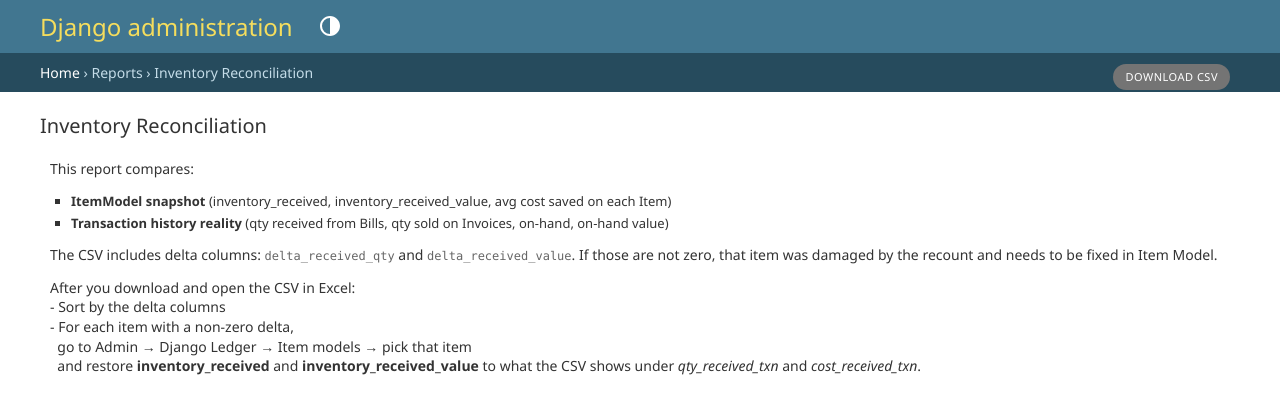
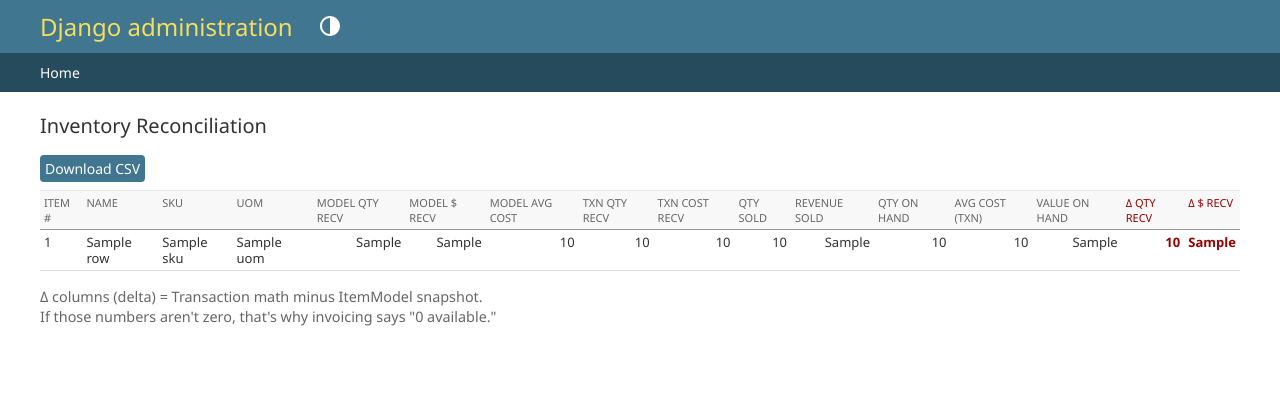
Before and after one commit to patkitch/pforbes_books, a Django app: template reports/templates/admin/reports/inventory_reconciliation_changelist.html in a window 1280 px wide. Shown: the top 414 px of the page. Run offline with Django 5.2, Linux system fonts and the light colour scheme; the template is opened without the code that fills it: most values are stand-ins (such as "Sample title", 1, 10 or a date in 2020).

Commit message:
updated reports/admin

```diff
--- a/reports/templates/admin/reports/inventory_reconciliation_changelist.html
+++ b/reports/templates/admin/reports/inventory_reconciliation_changelist.html
@@ -1,64 +1,117 @@
 {% extends "admin/base_site.html" %}
-{% load i18n static %}
+{% load static %}
 
-{% block extrastyle %}
-{{ block.super }}
-<link rel="stylesheet" href="{% static 'admin/css/changelists.css' %}">
-{% endblock %}
+{% block title %}Inventory Reconciliation{% endblock %}
 
-{% block breadcrumbs %}
-<div class="breadcrumbs">
-    <a href="{% url 'admin:index' %}">{% translate 'Home' %}</a>
-    › <span>Reports</span>
-    › <span>Inventory Reconciliation</span>
+{% block content %}
+<div class="app-inventory-reconciliation">
+    <h1>Inventory Reconciliation</h1>
+
+    {% if no_entity_message %}
+        <p style="color: red; font-weight: bold;">{{ no_entity_message }}</p>
+    {% else %}
+
+        <p>
+            <a class="button" href="{% url download_url_name %}">
+                Download CSV
+            </a>
+        </p>
+
+        <div style="max-width: 100%; overflow-x: auto;">
+            <table class="admin-inventory-report" style="border-collapse: collapse; min-width: 1200px;">
+                <thead>
+                    <tr>
+                        <th style="border-bottom:1px solid #999; padding:4px;">Item #</th>
+                        <th style="border-bottom:1px solid #999; padding:4px;">Name</th>
+                        <th style="border-bottom:1px solid #999; padding:4px;">SKU</th>
+                        <th style="border-bottom:1px solid #999; padding:4px;">UoM</th>
+
+                        <th style="border-bottom:1px solid #999; padding:4px;">Model Qty Recv</th>
+                        <th style="border-bottom:1px solid #999; padding:4px;">Model $ Recv</th>
+                        <th style="border-bottom:1px solid #999; padding:4px;">Model Avg Cost</th>
+
+                        <th style="border-bottom:1px solid #999; padding:4px;">Txn Qty Recv</th>
+                        <th style="border-bottom:1px solid #999; padding:4px;">Txn Cost Recv</th>
+
+                        <th style="border-bottom:1px solid #999; padding:4px;">Qty Sold</th>
+                        <th style="border-bottom:1px solid #999; padding:4px;">Revenue Sold</th>
+
+                        <th style="border-bottom:1px solid #999; padding:4px;">Qty On Hand</th>
+                        <th style="border-bottom:1px solid #999; padding:4px;">Avg Cost (Txn)</th>
+                        <th style="border-bottom:1px solid #999; padding:4px;">Value On Hand</th>
+
+                        <th style="border-bottom:1px solid #999; padding:4px; color:#900;">Δ Qty Recv</th>
+                        <th style="border-bottom:1px solid #999; padding:4px; color:#900;">Δ $ Recv</th>
+                    </tr>
+                </thead>
+                <tbody>
+                    {% for row in rows %}
+                        <tr>
+                            <td style="border-bottom:1px solid #ddd; padding:4px;">{{ row.item_number }}</td>
+                            <td style="border-bottom:1px solid #ddd; padding:4px;">{{ row.item_name }}</td>
+                            <td style="border-bottom:1px solid #ddd; padding:4px;">{{ row.sku }}</td>
+                            <td style="border-bottom:1px solid #ddd; padding:4px;">{{ row.uom }}</td>
+
+                            <td style="border-bottom:1px solid #ddd; padding:4px; text-align:right;">
+                                {{ row.inventory_received_model }}
+                            </td>
+                            <td style="border-bottom:1px solid #ddd; padding:4px; text-align:right;">
+                                {{ row.inventory_received_value_model }}
+                            </td>
+                            <td style="border-bottom:1px solid #ddd; padding:4px; text-align:right;">
+                                {{ row.avg_cost_model }}
+                            </td>
+
+                            <td style="border-bottom:1px solid #ddd; padding:4px; text-align:right;">
+                                {{ row.qty_received_txn }}
+                            </td>
+                            <td style="border-bottom:1px solid #ddd; padding:4px; text-align:right;">
+                                {{ row.cost_received_txn }}
+                            </td>
+
+                            <td style="border-bottom:1px solid #ddd; padding:4px; text-align:right;">
+                                {{ row.qty_sold_txn }}
+                            </td>
+                            <td style="border-bottom:1px solid #ddd; padding:4px; text-align:right;">
+                                {{ row.revenue_sold_txn }}
+                            </td>
+
+                            <td style="border-bottom:1px solid #ddd; padding:4px; text-align:right;">
+                                {{ row.qty_onhand_txn }}
+                            </td>
+                            <td style="border-bottom:1px solid #ddd; padding:4px; text-align:right;">
+                                {{ row.avg_cost_txn }}
+                            </td>
+                            <td style="border-bottom:1px solid #ddd; padding:4px; text-align:right;">
+                                {{ row.value_onhand_txn }}
+                            </td>
+
+                            {# highlight deltas if not zero #}
+                            <td style="border-bottom:1px solid #ddd; padding:4px; text-align:right;
+                                       {% if row.delta_received_qty != 0 %}color:#900; font-weight:bold;{% endif %}">
+                                {{ row.delta_received_qty }}
+                            </td>
+                            <td style="border-bottom:1px solid #ddd; padding:4px; text-align:right;
+                                       {% if row.delta_received_value != 0 %}color:#900; font-weight:bold;{% endif %}">
+                                {{ row.delta_received_value }}
+                            </td>
+                        </tr>
+                    {% empty %}
+                        <tr>
+                            <td colspan="16" style="padding:12px; text-align:center; color:#666;">
+                                No items found for this entity.
+                            </td>
+                        </tr>
+                    {% endfor %}
+                </tbody>
+            </table>
+        </div>
+
+        <p style="margin-top:1rem; color:#666; font-size:0.9rem;">
+            Δ columns (delta) = Transaction math minus ItemModel snapshot.<br>
+            If those numbers aren't zero, that's why invoicing says "0 available."
+        </p>
+
+    {% endif %}
 </div>
 {% endblock %}
-
-{% block content %}
-<div id="content-main" class="module">
-    <h1>Inventory Reconciliation</h1>
-
-    <div class="object-tools">
-        <ul class="object-tools">
-            <li>
-                <a href="{% url download_url_name %}">
-                    Download CSV
-                </a>
-            </li>
-        </ul>
-    </div>
-
-    <p>
-        This report compares:
-    </p>
-    <ul>
-        <li>
-            <strong>ItemModel snapshot</strong>
-            (inventory_received, inventory_received_value, avg cost saved on each Item)
-        </li>
-        <li>
-            <strong>Transaction history reality</strong>
-            (qty received from Bills, qty sold on Invoices, on-hand, on-hand value)
-        </li>
-    </ul>
-
-    <p>
-        The CSV includes delta columns:
-        <code>delta_received_qty</code> and <code>delta_received_value</code>.
-        If those are not zero, that item was damaged by the recount
-        and needs to be fixed in Item Model.
-    </p>
-
-    <p>
-        After you download and open the CSV in Excel:
-        <br>
-        - Sort by the delta columns<br>
-        - For each item with a non-zero delta,<br>
-        &nbsp;&nbsp;go to Admin → Django Ledger → Item models → pick that item<br>
-        &nbsp;&nbsp;and restore <strong>inventory_received</strong> and
-        <strong>inventory_received_value</strong> to what the CSV shows under
-        <em>qty_received_txn</em> and <em>cost_received_txn</em>.
-    </p>
-
-</div>
-{% endblock %}
```
Also changed, not shown: reports/admin.py (+164 -111 lines).
